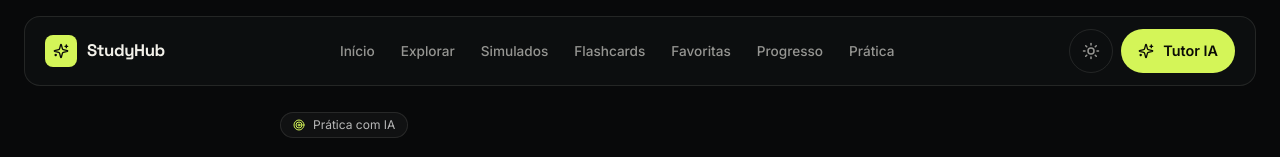
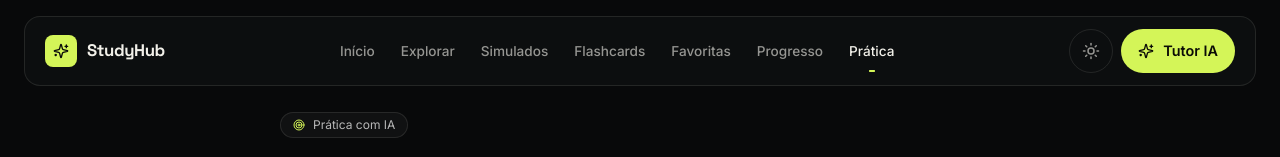
Before and after one commit to Thg1337/studyhub, a React (Vite) app: page /quiz/1 in a window 1280 px wide. Shown: the top 157 px of the page. Built offline with nearby package versions, Linux system fonts and the light colour scheme.

Commit message:
Corrige indicador ativo da aba Prática

```diff
--- a/src/components/Navbar.jsx
+++ b/src/components/Navbar.jsx
@@ -18,6 +18,9 @@ export default function Navbar({ onOpenChat, onPreloadRoute }) {
   const [open, setOpen] = React.useState(false)
   const loc = useLocation()
   const { theme, toggle } = useTheme()
+  const isActive = (to) => to === '/quiz/Matemática'
+    ? loc.pathname.startsWith('/quiz/')
+    : loc.pathname === to
 
   return (
     <header className="fixed inset-x-0 top-0 z-50">
@@ -35,11 +38,11 @@ export default function Navbar({ onOpenChat, onPreloadRoute }) {
               <Link
                 key={link.to}
                 to={link.to}
-                data-active={loc.pathname === link.to}
+                data-active={isActive(link.to)}
                 className="nav-link"
                 onMouseEnter={() => onPreloadRoute?.(link.to)}
                 onFocus={() => onPreloadRoute?.(link.to)}
-                aria-current={loc.pathname === link.to ? 'page' : undefined}
+                aria-current={isActive(link.to) ? 'page' : undefined}
               >
                 {link.label}
               </Link>
```
